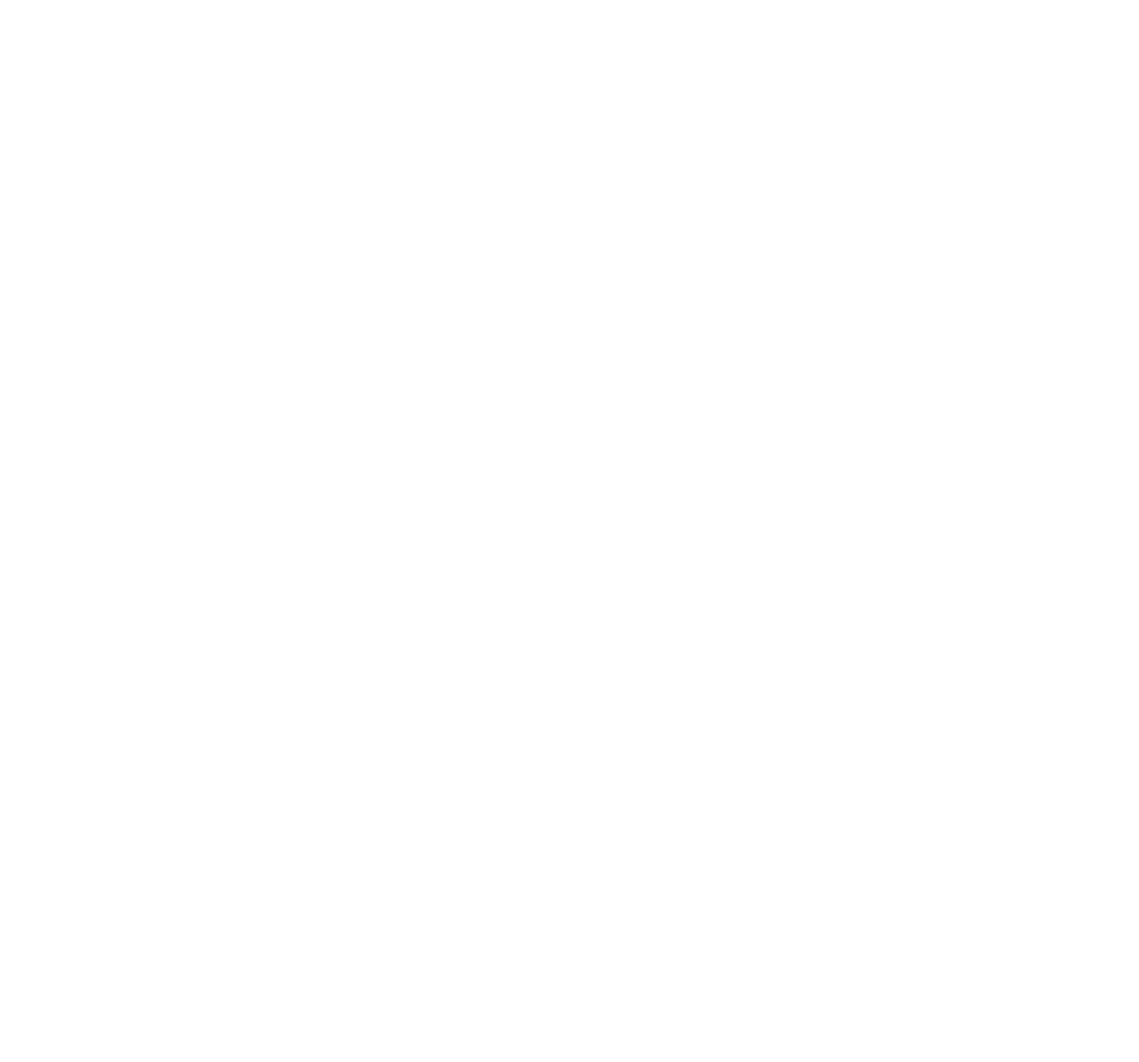
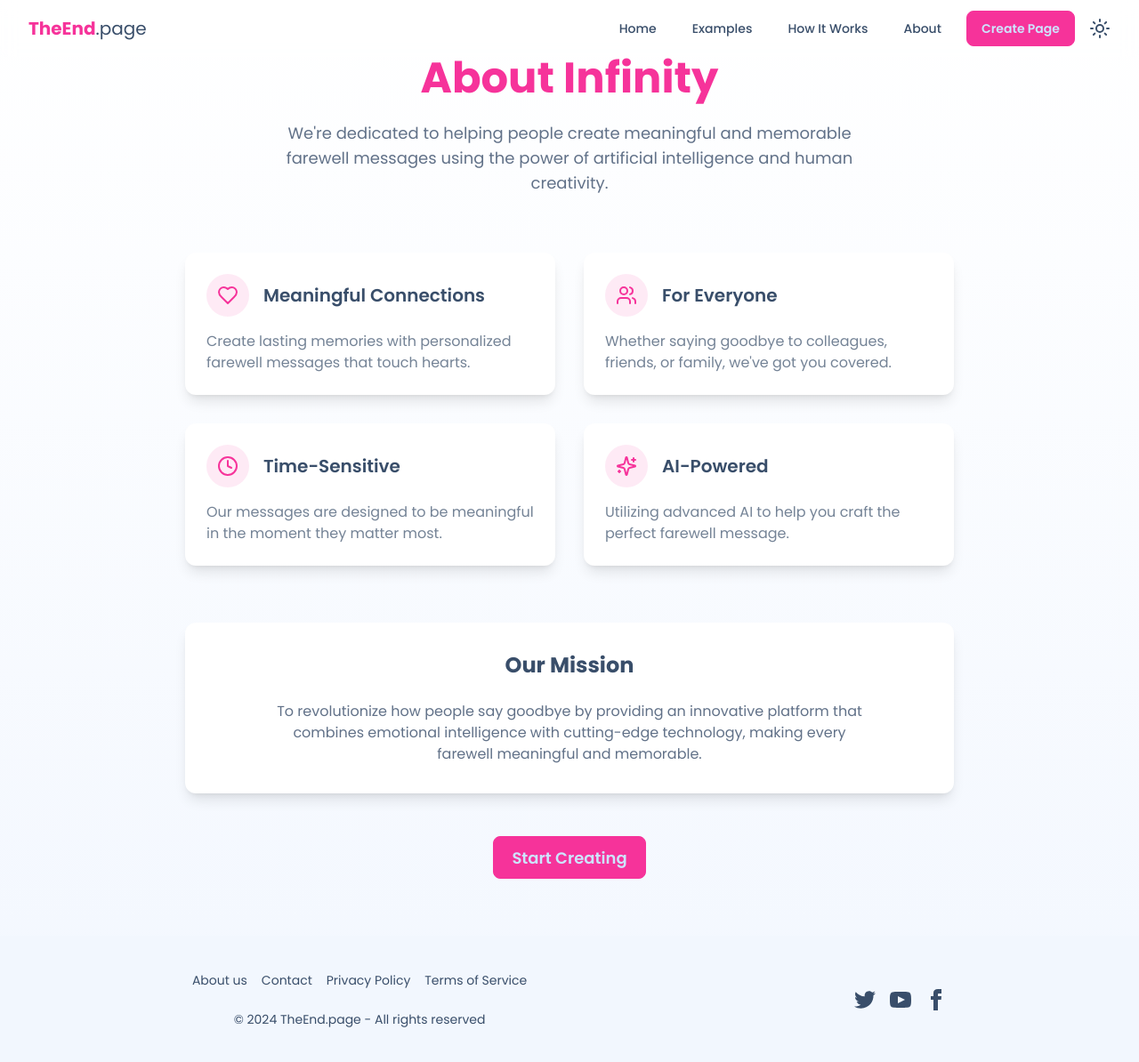
Before and after one commit to Clavien317/Webcup-Infinity, a React (Vite) app in the folder client/: page /about in a window 1280 px wide. Before the commit this address had no page. Shown: the whole page at 89% size. Before the commit the page ends 800 px from the top, so only its background shows below. Built offline with nearby package versions, Linux system fonts and the light colour scheme.

Commit message:
about and how it works page

```diff
--- a/client/src/App.jsx
+++ b/client/src/App.jsx
@@ -10,6 +10,8 @@ import ExamplesPage from "./pages/ExamplesPage";
 import { ThemeProvider } from "./context/ThemeContext";
 import AuthPage from "./pages/AuthPage";
 import HallOfFamePage from "./pages/HallOfFamePage";
+import HowItWorksPage from "./pages/HowItWorksPage";
+import AboutPage from "./pages/AboutPage";
 // Utilisons React.lazy pour le chargement différé des pages moins critiques
 const HallOfFame = React.lazy(() => import("./pages/HallOfFamePage"));
 const FarewellDetail = React.lazy(() => import("./pages/FarewellDetailPage"));
@@ -54,6 +56,8 @@ export default function App() {
                 <Route path="/examples" element={<HallOfFamePage />} />
                 <Route path="/card/:id" element={<CardPage />} />
                 <Route path="/card" element={<CardPage />} />
+                <Route path="how-it-works" element={<HowItWorksPage />} />
+                <Route path="/about" element={<AboutPage />} />
               </Routes>
             </Suspense>
           </Router>
--- /dev/null
+++ b/client/src/pages/AboutPage.jsx
@@ -0,0 +1,110 @@
+/* eslint-disable no-unused-vars */
+import Navbar from "../components/Navbar";
+import { motion } from "motion/react";
+import { Heart, Users, Clock, Sparkles } from "lucide-react";
+import Footer from "../components/Footer";
+
+export default function AboutPage() {
+    const features = [
+        {
+            icon: <Heart className="w-6 h-6" />,
+            title: "Meaningful Connections",
+            description: "Create lasting memories with personalized farewell messages that touch hearts."
+        },
+        {
+            icon: <Users className="w-6 h-6" />,
+            title: "For Everyone",
+            description: "Whether saying goodbye to colleagues, friends, or family, we've got you covered."
+        },
+        {
+            icon: <Clock className="w-6 h-6" />,
+            title: "Time-Sensitive",
+            description: "Our messages are designed to be meaningful in the moment they matter most."
+        },
+        {
+            icon: <Sparkles className="w-6 h-6" />,
+            title: "AI-Powered",
+            description: "Utilizing advanced AI to help you craft the perfect farewell message."
+        }
+    ];
+
+    return (
+        <div className="min-h-screen bg-gradient-to-b from-base-100 to-base-200">
+            <Navbar />
+
+            <div className="container mx-auto px-4 py-16 max-w-4xl">
+                <motion.div
+                    initial={{ opacity: 0, y: 20 }}
+                    animate={{ opacity: 1, y: 0 }}
+                    transition={{ duration: 0.5 }}
+                    className="text-center mb-16"
+                >
+                    <h1 className="text-4xl md:text-5xl font-bold text-primary mb-6">
+                        About Infinity
+                    </h1>
+                    <p className="text-lg text-base-content/80 max-w-2xl mx-auto">
+                        We're dedicated to helping people create meaningful and memorable
+                        farewell messages using the power of artificial intelligence and
+                        human creativity.
+                    </p>
+                </motion.div>
+
+                <div className="grid md:grid-cols-2 gap-8">
+                    {features.map((feature, index) => (
+                        <motion.div
+                            key={index}
+                            initial={{ opacity: 0, y: 20 }}
+                            animate={{ opacity: 1, y: 0 }}
+                            transition={{ duration: 0.5, delay: index * 0.1 }}
+                            className="bg-base-100 p-6 rounded-xl shadow-lg hover:shadow-xl transition-all"
+                        >
+                            <div className="flex items-center gap-4 mb-4">
+                                <div className="p-3 rounded-full bg-primary/10 text-primary">
+                                    {feature.icon}
+                                </div>
+                                <h3 className="text-xl font-semibold">
+                                    {feature.title}
+                                </h3>
+                            </div>
+                            <p className="text-base-content/70">
+                                {feature.description}
+                            </p>
+                        </motion.div>
+                    ))}
+                </div>
+
+                <motion.div
+                    initial={{ opacity: 0 }}
+                    animate={{ opacity: 1 }}
+                    transition={{ duration: 0.5, delay: 0.6 }}
+                    className="mt-16 bg-base-100 p-8 rounded-xl shadow-lg"
+                >
+                    <h2 className="text-2xl font-bold text-center mb-6">
+                        Our Mission
+                    </h2>
+                    <p className="text-center text-base-content/80 max-w-2xl mx-auto">
+                        To revolutionize how people say goodbye by providing an innovative
+                        platform that combines emotional intelligence with cutting-edge
+                        technology, making every farewell meaningful and memorable.
+                    </p>
+                </motion.div>
+
+                <motion.div
+                    initial={{ opacity: 0, y: 20 }}
+                    animate={{ opacity: 1, y: 0 }}
+                    transition={{ duration: 0.5, delay: 0.8 }}
+                    className="mt-12 text-center"
+                >
+                    <a
+                        href="/create"
+                        className="btn btn-primary btn-lg"
+                    >
+                        Start Creating
+                    </a>
+                </motion.div>
+            </div>
+
+            <Footer />
+        </div>
+    );
+}
--- /dev/null
+++ b/client/src/pages/HowItWorksPage.jsx
@@ -0,0 +1,91 @@
+/* eslint-disable no-unused-vars */
+import Navbar from "../components/Navbar";
+import { motion } from "motion/react";
+import { MessageSquare, Image, Eye, Share2 } from "lucide-react";
+import Footer from "../components/Footer";
+
+export default function HowItWorksPage() {
+    const steps = [
+        {
+            icon: <MessageSquare className="w-8 h-8" />,
+            title: "Choose Your Template",
+            description: "Select from our carefully crafted templates designed for different farewell scenarios."
+        },
+        {
+            icon: <Image className="w-8 h-8" />,
+            title: "Customize Your Message",
+            description: "Add your personal touch with custom text, images, and multimedia elements."
+        },
+        {
+            icon: <Eye className="w-8 h-8" />,
+            title: "Preview and Adjust",
+            description: "Review your creation in real-time and make adjustments until it's perfect."
+        },
+        {
+            icon: <Share2 className="w-8 h-8" />,
+            title: "Share with Loved Ones",
+            description: "Generate and share your heartfelt message with those who matter most."
+        }
+    ];
+
+    return (
+        <div className="min-h-screen bg-gradient-to-b from-base-100 to-base-200">
+            <Navbar />
+            <div className="container mx-auto px-4 py-12 max-w-4xl">
+                <motion.div
+                    initial={{ opacity: 0, y: 20 }}
+                    animate={{ opacity: 1, y: 0 }}
+                    transition={{ duration: 0.5 }}
+                    className="text-center mb-12"
+                >
+                    <h1 className="text-4xl md:text-5xl font-bold text-primary mb-6">
+                        How It Works
+                    </h1>
+                    <p className="text-lg text-base-content/80 max-w-2xl mx-auto">
+                        Create meaningful farewell messages in just a few simple steps.
+                        Our platform makes it easy to express your feelings with style.
+                    </p>
+                </motion.div>
+
+                <div className="grid gap-8 md:gap-12">
+                    {steps.map((step, index) => (
+                        <motion.div
+                            key={index}
+                            initial={{ opacity: 0, x: -20 }}
+                            animate={{ opacity: 1, x: 0 }}
+                            transition={{ duration: 0.5, delay: index * 0.1 }}
+                            className="flex gap-6 items-start bg-base-100 p-6 rounded-xl shadow-lg hover:shadow-xl transition-shadow"
+                        >
+                            <div className="flex-shrink-0 w-12 h-12 rounded-full bg-primary/10 flex items-center justify-center text-primary">
+                                {step.icon}
+                            </div>
+                            <div>
+                                <h3 className="text-xl font-semibold mb-2 text-base-content">
+                                    {step.title}
+                                </h3>
+                                <p className="text-base-content/70">
+                                    {step.description}
+                                </p>
+                            </div>
+                        </motion.div>
+                    ))}
+                </div>
+
+                <motion.div
+                    initial={{ opacity: 0, y: 20 }}
+                    animate={{ opacity: 1, y: 0 }}
+                    transition={{ duration: 0.5, delay: 0.6 }}
+                    className="mt-12 text-center"
+                >
+                    <a
+                        href="/create"
+                        className="btn btn-primary btn-lg"
+                    >
+                        Create Your Message
+                    </a>
+                </motion.div>
+            </div>
+            <Footer />
+        </div>
+    );
+}
```
